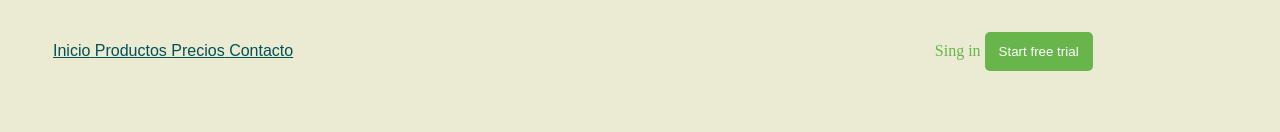
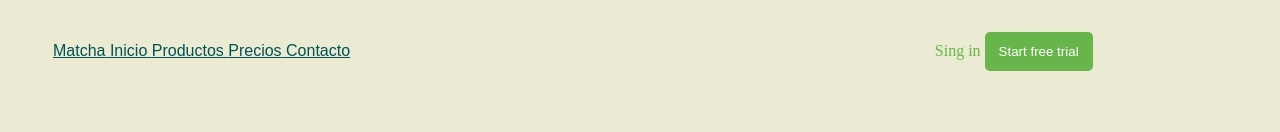
Before and after one commit to FabianGarciaXY/Matcha_LandingPage, a plain HTML site: page index.html in a window 1280 px wide. Shown: the part 360-492 px from the top of the page. Drawn offline with Linux system fonts and the light colour scheme.

Commit message:
Update index.html
Change maded

```diff
--- a/index.html
+++ b/index.html
@@ -14,6 +14,7 @@
         </a>
         <nav class="navbar">
         <u>
+            <li>Matcha</li>
             <li>Inicio</li>
             <li>Productos</li>
             <li>Precios</li>
```
